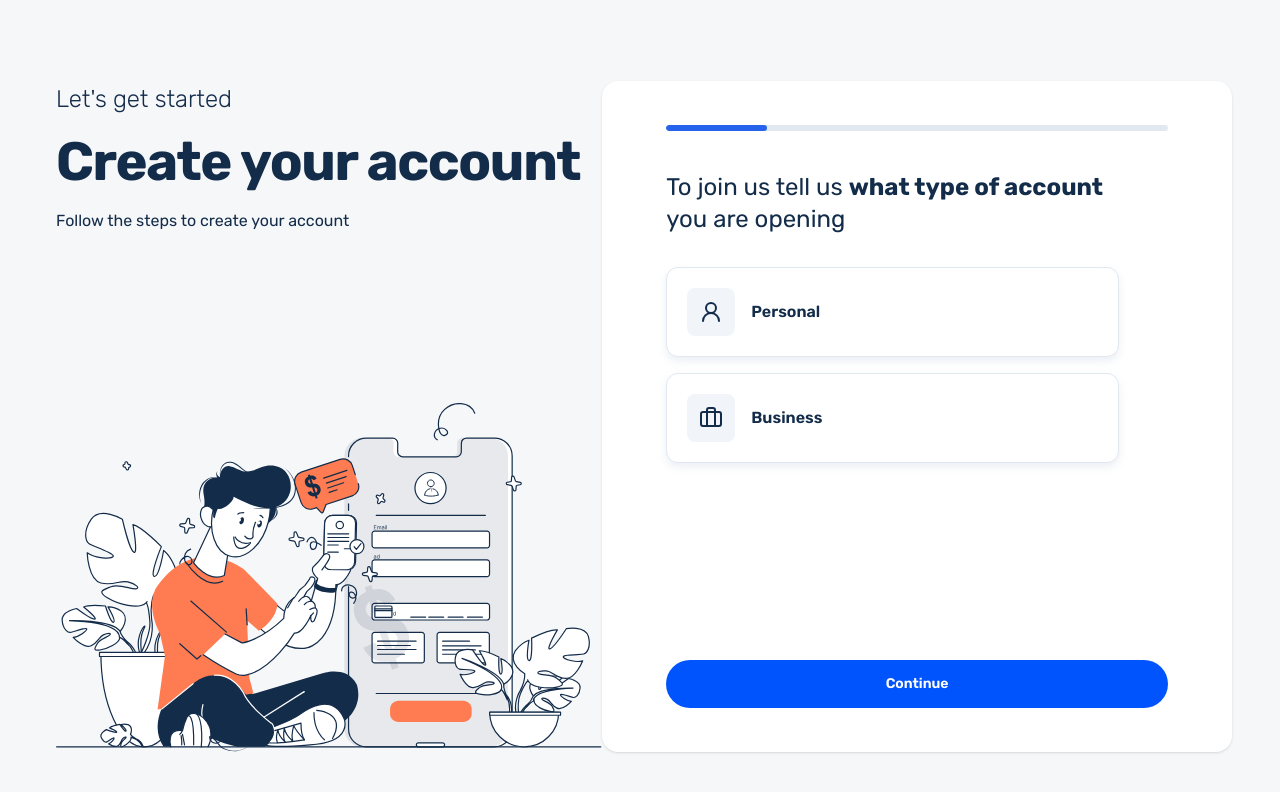
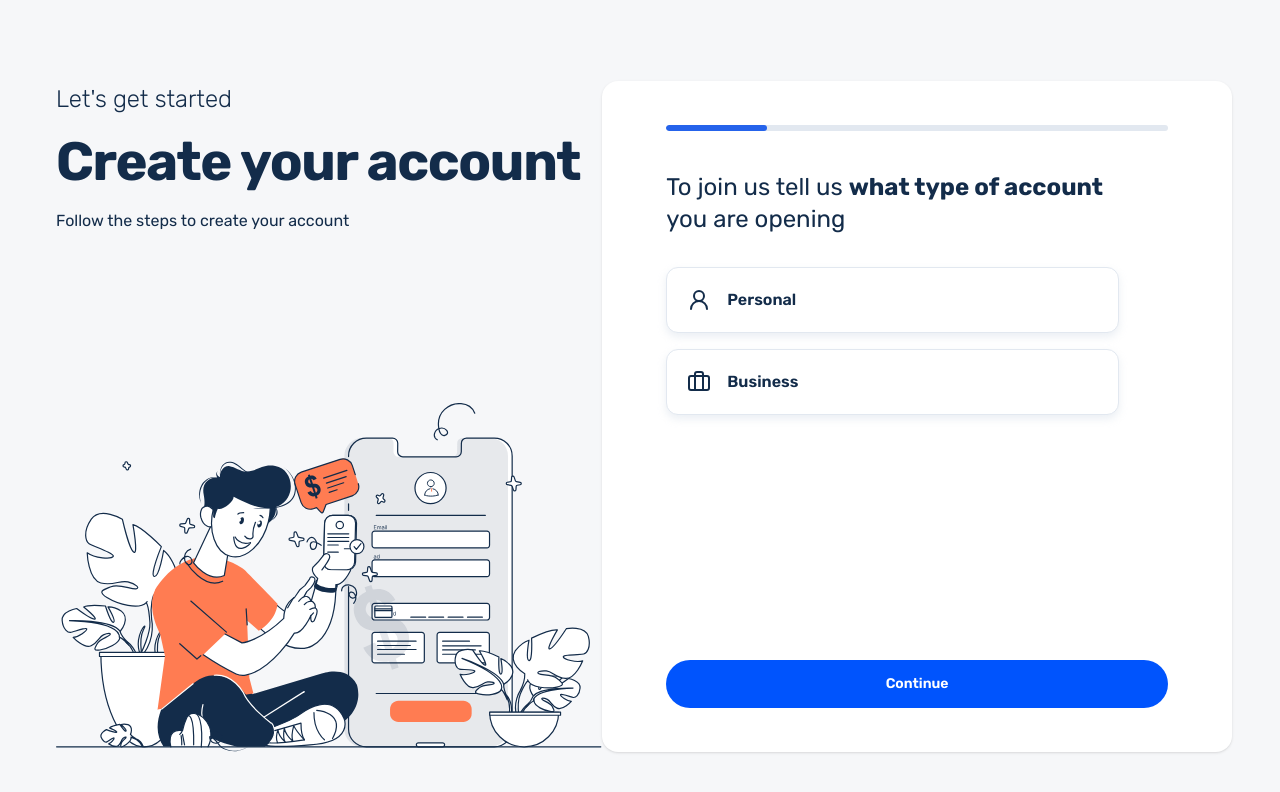
Before and after one commit to Mohak-Trivedi/root-credit-fe-assignment, a React (Vite) app: page / in a window 1280 px wide. Shown: the top 792 px of the page. Built offline with nearby package versions, Linux system fonts and the light colour scheme.

Commit message:
fix: remove unnecessary icon styles from selectable card

```diff
--- a/src/components/ui/SelectableCard.tsx
+++ b/src/components/ui/SelectableCard.tsx
@@ -56,10 +56,8 @@ export function SelectableCard({
       />
       <span
         className={[
-          "flex h-12 w-12 shrink-0 items-center justify-center rounded-lg",
-          selected
-            ? "bg-blue-50 text-[#0054FD]"
-            : "bg-slate-100 text-[#132C4A]",
+          "flex shrink-0 items-center justify-center",
+          selected ? "text-[#0054FD]" : "text-[#132C4A]",
         ].join(" ")}
         aria-hidden
       >
```
